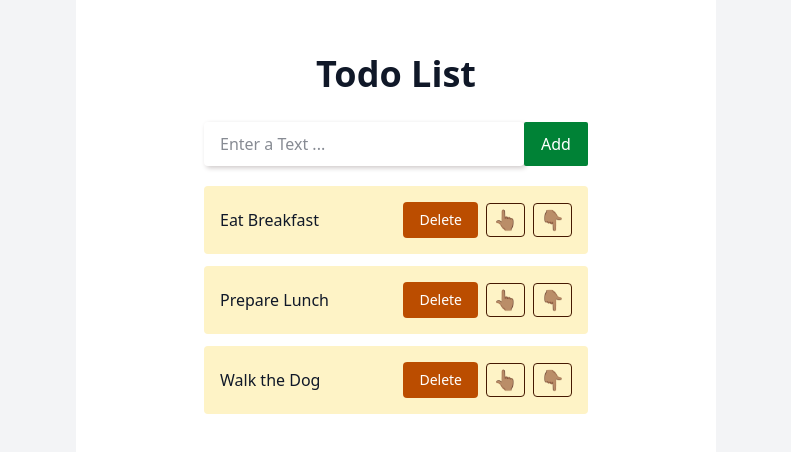
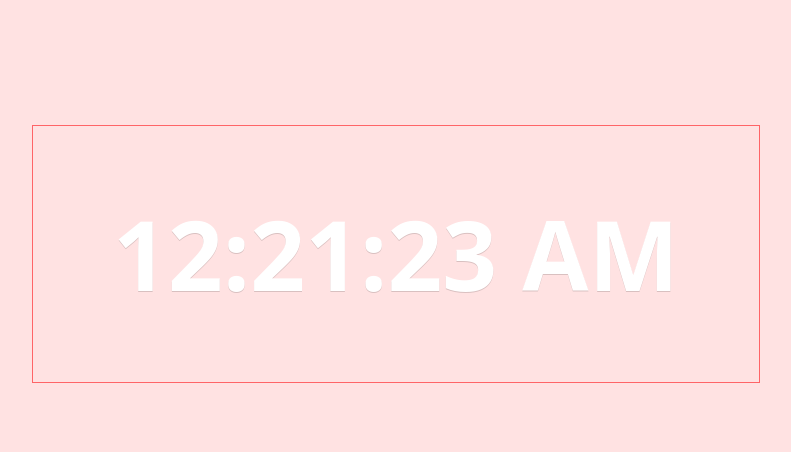
Before and after one commit to ChidinmaMmahi/bro-react-tuto, a React (Vite) app: page / in a window 1280 px wide. Shown: the part 146-598 px from the top of the page, without its empty margins (244-1035 px from the left). Built offline with nearby package versions, Linux system fonts and the light colour scheme.

Commit message:
create digital clock

```diff
--- a/src/App.jsx
+++ b/src/App.jsx
@@ -2,13 +2,15 @@ import Counter from "./Counter"
 import MyComponent from "./MyComponent"
 import Practice from "./Practice"
 import TodoList from "./TodoList"
+import DigitalClock from "./DigitalClock"
 
 function App() {
   return (
     <div>
       {/* <MyComponent /> */}
       {/* <Practice /> */}
-      <TodoList />
+      {/* <TodoList /> */}
+      <DigitalClock />
     </div>
   )
 }
--- /dev/null
+++ b/src/DigitalClock.jsx
@@ -0,0 +1,38 @@
+import React, {useState, useEffect} from 'react'
+
+const DigitalClock = () => {
+  const [time, setTime] = useState(new Date());
+
+  useEffect(() => {
+    const intervalId = setInterval(() => {
+      setTime(new Date());
+    }, 1000);
+
+    return() => {
+      clearInterval(intervalId);
+    }
+  }, []);
+
+  function formatTime() {
+    let hours = time.getHours();
+    const minutes = time.getMinutes();
+    const seconds = time.getSeconds();
+    const meridiem = hours > 12 ? "PM" : "AM";
+
+    hours = hours % 12 || 12;
+
+    return `${padZero(hours)}:${padZero(minutes)}:${padZero(seconds)} ${meridiem}`
+  }
+
+  function padZero(number) {
+    return (number < 10 ? '0' : '') + number;
+  }
+
+  return (
+    <div className='bg-red-100 h-screen text-white flex justify-center items-center flex-col'>
+       <p className='text-8xl text-shadow-2xs font-bold border border-red-400 p-20'>{formatTime()}</p>
+    </div>
+  )
+}
+
+export default DigitalClock;
```
